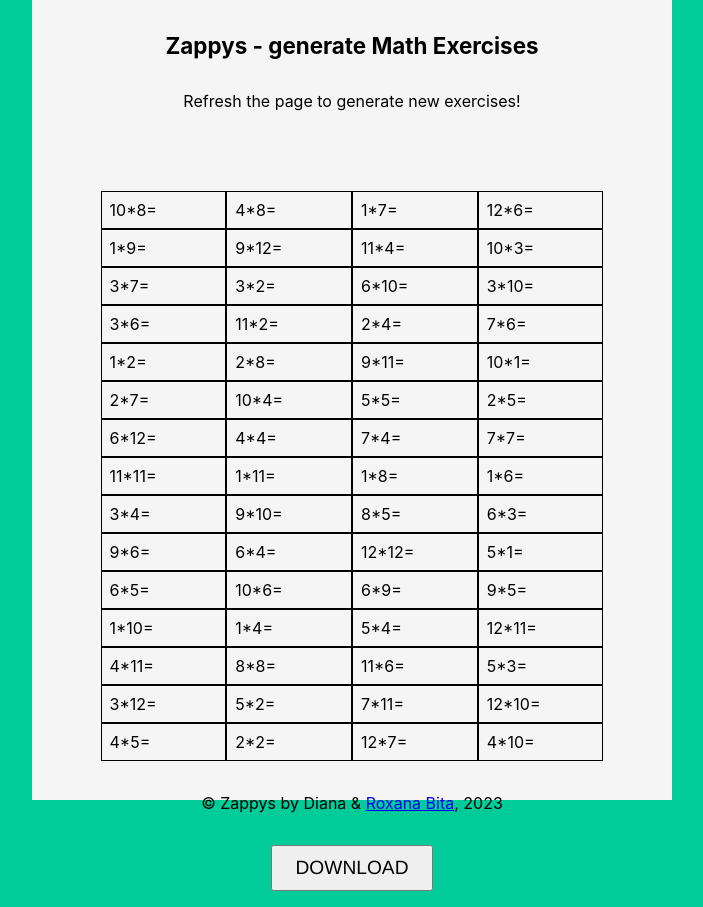
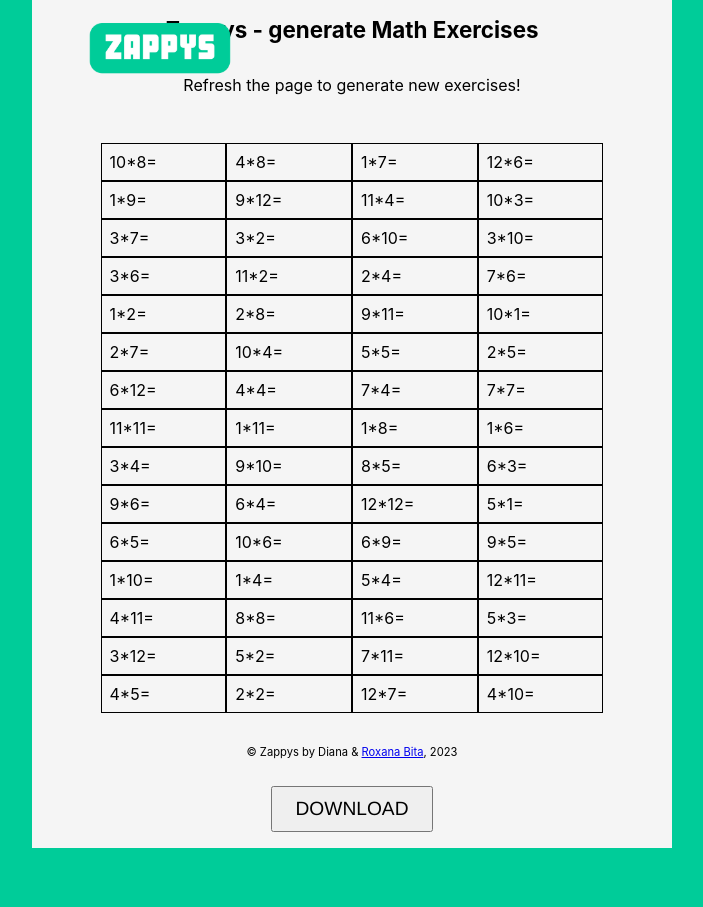
Before and after one commit to roxibi/Zappys-Math-Generator, a React (Create React App) app: page / in a window 1280 px wide. Shown: the whole page, without its empty margins (288-991 px from the left). After the commit the page ends 848 px from the top, so only its background shows below. Built offline with nearby package versions, Linux system fonts and the light colour scheme.

Commit message:
move logo left

```diff
--- a/src/App.css
+++ b/src/App.css
@@ -5,14 +5,14 @@ html {
 
 body {
     background-color: whitesmoke;
-    height: 100vh;
+    min-height: 100vh;
     margin: auto;
     position: relative;
     width: 50%;
 }
 
 header{
-padding: 1rem;
+
 width: 90%;
 margin: auto;
 }
@@ -98,6 +98,18 @@ button:hover {
     background-color: #00cc99;
 }
 
+.copyright{
+  font-size: 0.7rem;
+}
+
+.logo{
+height: 6rem;
+padding-bottom: 0;
+position: absolute;
+left:3rem;
+}
+
+
 @keyframes App-logo-spin {
     from {
         transform: rotate(0deg);
--- a/src/components/Randomnum.js
+++ b/src/components/Randomnum.js
@@ -1,6 +1,7 @@
 import React, { useEffect, useState } from "react";
 import { jsPDF } from "jspdf";
 import "../App.css";
+import Logo from '../assets/Zappys-green.png'
 
 const Randomnum = () => {
     const [arr, setArr] = useState([]);
@@ -36,7 +37,10 @@ const Randomnum = () => {
 
     return (
         <div>
+            <div className="img">
+             <img className="logo" src={Logo}/> </div>
             <header>
+
                 <h1>Zappys - generate Math Exercises</h1>
                 <p>Refresh the page to generate new exercises!</p>
             </header>
@@ -46,7 +50,7 @@ const Randomnum = () => {
                         <div className='grid-item'>{x}=</div>
                     ))}
                 </div>
-                <p>© Zappys by Diana & <a href='https://roxana-bita-webdev.netlify.app/en'>Roxana Bita</a>, 2023</p>
+                <p className="copyright">© Zappys by Diana & <a href='https://roxana-bita-webdev.netlify.app/en'>Roxana Bita</a>, 2023</p>
             </div>
             <button onClick={createPDF} type='button'>
                 Download
```
